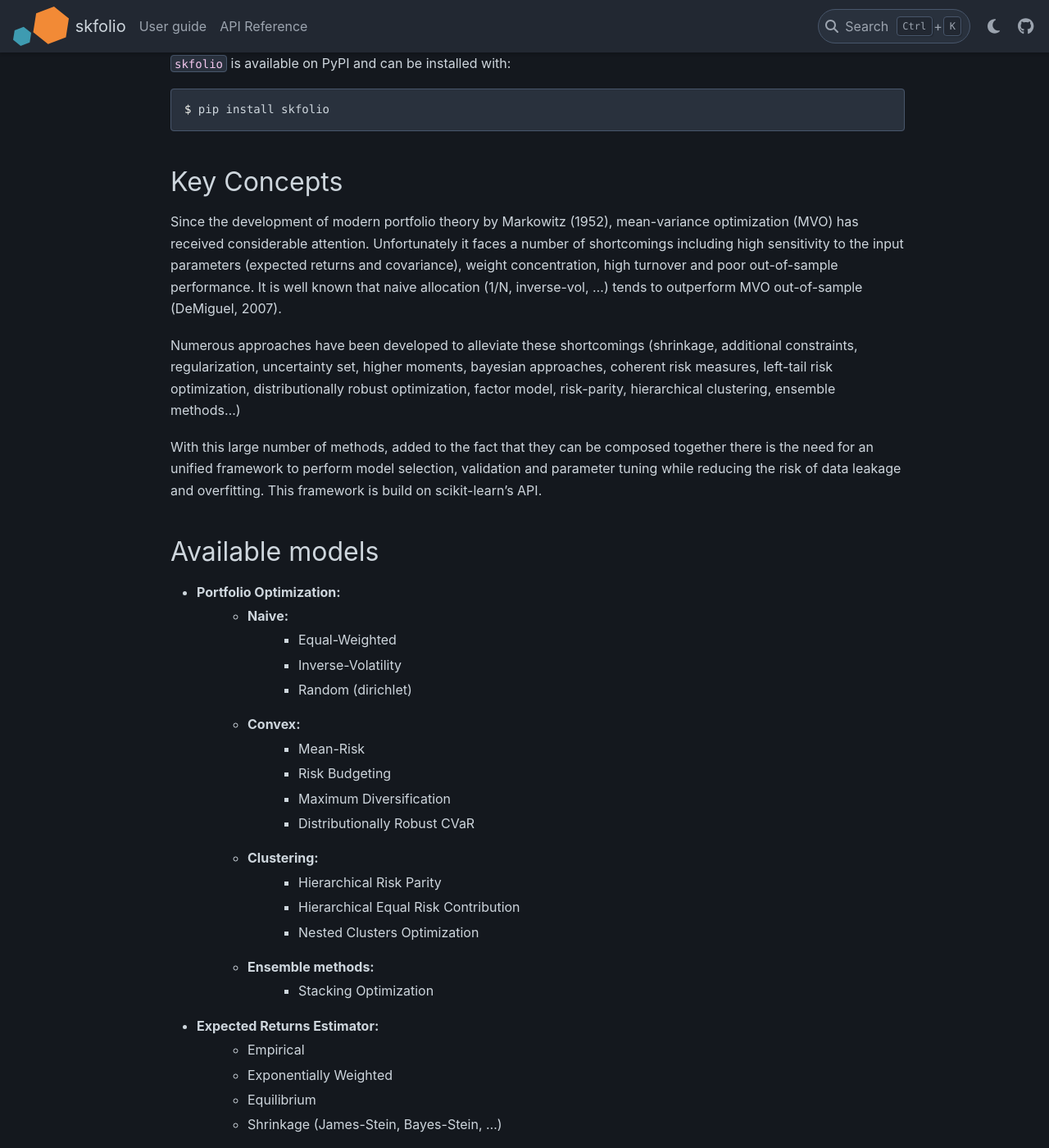
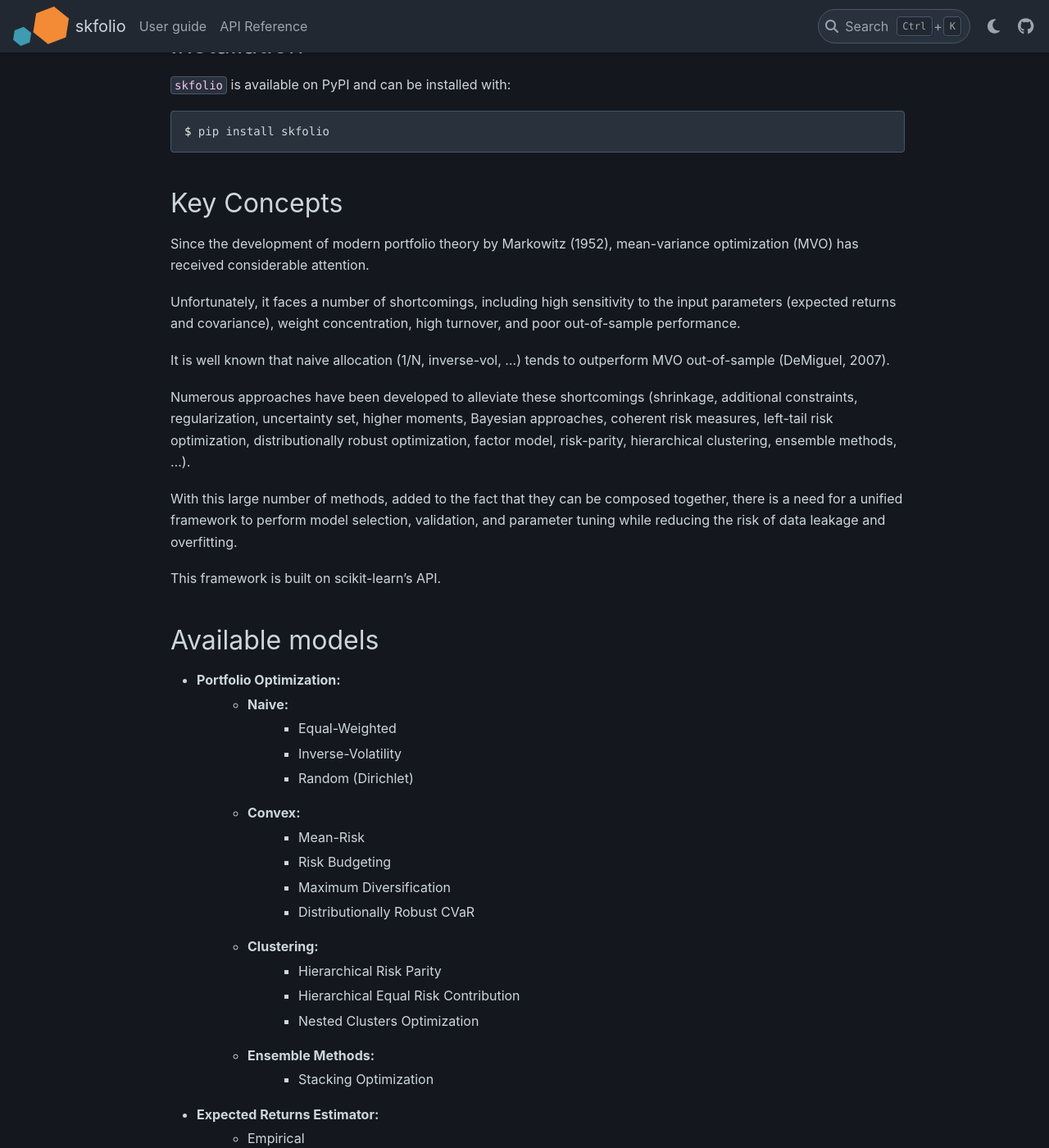
Before and after one commit to skfolio/skfolio, a Sphinx documentation site: the page built from docs/index.rst, in a window 1280 px wide and 1400 px high, scrolled down 768 px. Shown: the whole window at 82% size. Built offline with Sphinx 7.4.7 and the PyData theme 0.15.4, drawn with Linux system fonts in a browser that asks for light colours; pages that are not in the unit, such as notebooks, are missing from menus; the version number could not be read and is left out; some of the changed text lies outside the part shown.

```diff
--- a/docs/index.rst
+++ b/docs/index.rst
@@ -26,7 +27,7 @@ cross-validate portfolio models.
 Installation
 ************
 
-``skfolio`` is available on PyPI and can be installed with:
+`skfolio` is available on PyPI and can be installed with:
 
 .. code:: console
 
@@ -35,20 +36,26 @@ Installation
 
 Key Concepts
 ************
-Since the development of modern portfolio theory by Markowitz (1952), mean-variance optimization (MVO)
-has received considerable attention. Unfortunately it faces a number of shortcomings including high sensitivity to the
-input parameters (expected returns and covariance), weight concentration, high turnover and poor out-of-sample
-performance.
-It is well known that naive allocation (1/N, inverse-vol, ...) tends to outperform MVO out-of-sample (DeMiguel, 2007).
+Since the development of modern portfolio theory by Markowitz (1952), mean-variance
+optimization (MVO) has received considerable attention.
+
+Unfortunately, it faces a number of shortcomings, including high sensitivity to the
+input parameters (expected returns and covariance), weight concentration, high turnover,
+and poor out-of-sample performance.
+
+It is well known that naive allocation (1/N, inverse-vol, ...) tends to outperform MVO
+out-of-sample (DeMiguel, 2007).
 
 Numerous approaches have been developed to alleviate these shortcomings (shrinkage,
-additional constraints, regularization, uncertainty set, higher moments, bayesian approaches, coherent risk measures,
-left-tail risk optimization, distributionally robust optimization, factor model, risk-parity, hierarchical clustering,
-ensemble methods...)
+additional constraints, regularization, uncertainty set, higher moments, Bayesian
+approaches, coherent risk measures, left-tail risk optimization, distributionally robust
+optimization, factor model, risk-parity, hierarchical clustering, ensemble methods, ...).
 
-With this large number of methods, added to the fact that they can be composed together there is the need for an
-unified framework to perform model selection, validation and parameter tuning while reducing the risk of data leakage
-and overfitting. This framework is build on scikit-learn's API.
+With this large number of methods, added to the fact that they can be composed together,
+there is a need for a unified framework to perform model selection, validation,
+and parameter tuning while reducing the risk of data leakage and overfitting.
+
+This framework is built on scikit-learn's API.
 
 Available models
 ****************
@@ -57,7 +64,7 @@ Available models
     * Naive:
         * Equal-Weighted
         * Inverse-Volatility
-        * Random (dirichlet)
+        * Random (Dirichlet)
     * Convex:
         * Mean-Risk
         * Risk Budgeting
@@ -67,7 +74,7 @@ Available models
         * Hierarchical Risk Parity
         * Hierarchical Equal Risk Contribution
         * Nested Clusters Optimization
-    * Ensemble methods:
+    * Ensemble Methods:
         * Stacking Optimization
 
 * Expected Returns Estimator:
@@ -85,7 +92,7 @@ Available models
     * Ledoit-Wolf
     * Oracle Approximating Shrinkage
     * Shrunk Covariance
-    * Graphical lasso CV
+    * Graphical Lasso CV
 
 * Distance Estimator:
     * Pearson Distance
@@ -116,7 +123,7 @@ Available models
 * Cross-Validation and Model Selection:
     * Compatible with all `sklearn` methods (KFold, ...)
     * Walk Forward
-    * Combinatorial Purged Cross-validation
+    * Combinatorial Purged Cross-Validation
 
 * Hyper-Parameter Tuning:
     * Compatible with all `sklearn` methods (GridSearchCV, RandomizedSearchCV, ...)
--- a/docs/user_guide/index.rst
+++ b/docs/user_guide/index.rst
@@ -8,7 +8,7 @@ User Guide
 
     This package is still under active development. We plan to release the first stable
     version (1.0.0) mid 2024. Until then, we advise you to pin versions if you're
-    worried about breaking changes.
+    concerned about breaking changes.
 
 `skfolio` is a portfolio optimization framework build on top of scikit-learn to perform
 model selection, validation and parameter tuning while reducing the risk of data leakage
```
Also changed, not shown: other parts of docs/index.rst (+14 -11 lines), README.rst (+35 -28 lines).
